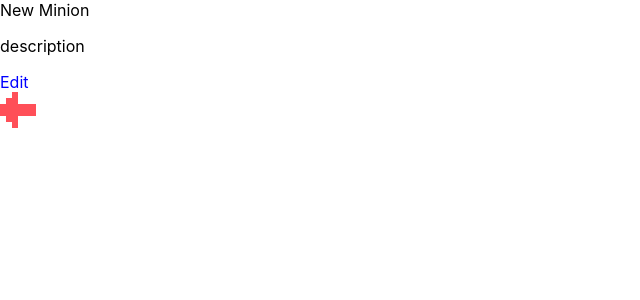
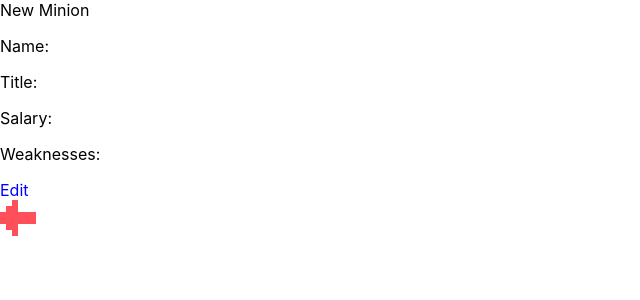
Before and after one commit to Truelj/Minions, a React (Create React App) app: page /minions/new in a window 1280 px wide. Both pictures are taken after a click on the element "Save". Shown: the top 300 px of the page, without its empty margins (0-640 px from the left). Built offline with nearby package versions, Linux system fonts and the light colour scheme; no server answers.

Commit message:
updated  <MinionDescription/> by rendering more details about the minion

```diff
--- a/src/components/MinionDescription.js
+++ b/src/components/MinionDescription.js
@@ -1,7 +1,10 @@
-export default function MinionDescription() {
+export default function MinionDescription({name, title, salary, weaknesses}) {
   return (
-    <div className="MinionDescription">
-      <p>description</p>
+    <div>
+      <p>Name: {name}</p>
+      <p>Title: {title}</p>
+      <p>Salary: {salary}</p>
+      <p>Weaknesses: {weaknesses}</p>
     </div>
   );
   }
```
Also changed, not shown: src/index.js (line endings or trailing spaces).
